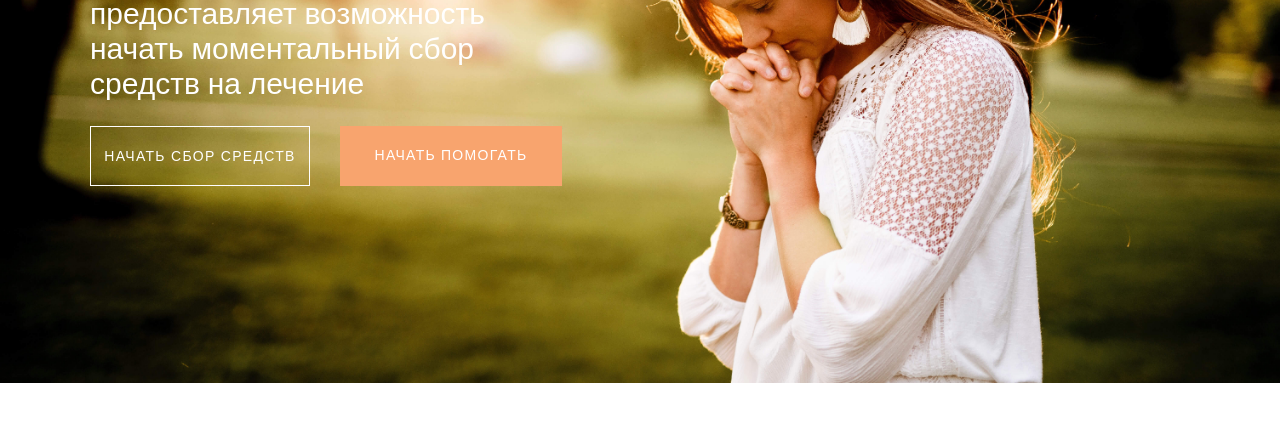
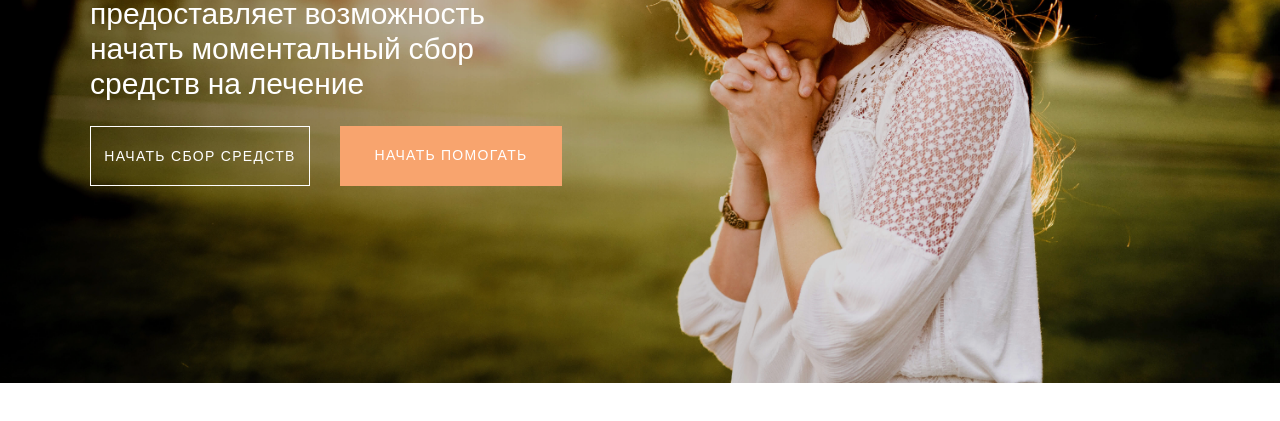
Before and after one commit to errrix/LifePulse, a website built with webpack: page src/template/homepage/index.html in a window 1280 px wide. Shown: the part 251-672 px from the top of the page. Built offline with nearby package versions, Linux system fonts and the light colour scheme.

Commit message:
fix shadow

```diff
--- a/src/js/index.js
+++ b/src/js/index.js
@@ -1,10 +1,11 @@
 import '../scss/all.scss';
 import $ from "jquery";
-import slick from "slick-carousel"
+import slick from "slick-carousel";
 
 $(".img-slider").slick({
     autoplay: true,
-    autoplaySpeed: 4000
+    autoplaySpeed: 4000,
+    arrow: false
 });
 
 $(".header-search").on("click", function () {
@@ -31,28 +32,3 @@ $(".search-block .btn-close").on("click", function () {
             $(".search-block.hide").css({'animation': 'search-hide .6s'});
         }, 300)
 });
-
-// Change header-bg
-// $(function() {
-//     setTimeout(function() {
-//         $('header').css({'background-image':'linear-gradient(to left, rgba(0, 0, 0, 0) 0%, rgba(0, 0, 0, 0.4) 100%), url(../../../dist/img/header-baner2.jpg)'});
-//     }, 3000);
-//     setTimeout(function() {
-//         $('header').css({'background-image':'linear-gradient(to left, rgba(0, 0, 0, 0) 0%, rgba(0, 0, 0, 0.4) 100%), url(../../../dist/img/header-baner3.jpg)'});
-//     }, 6000);
-//     setTimeout(function() {
-//         $('header').css({'background-image':'linear-gradient(to left, rgba(0, 0, 0, 0) 0%, rgba(0, 0, 0, 0.4) 100%), url(../../../dist/img/header-baner4.jpg)'});
-//     }, 9000);
-//     setTimeout(function() {
-//         $('header').css({'background-image':'linear-gradient(to left, rgba(0, 0, 0, 0) 0%, rgba(0, 0, 0, 0.4) 100%), url(../../../dist/img/header-baner5.jpg)'});
-//     }, 12000);
-//     setTimeout(function() {
-//         $('header').css({'background-image':'linear-gradient(to left, rgba(0, 0, 0, 0) 0%, rgba(0, 0, 0, 0.4) 100%), url(../../../dist/img/header-baner6.jpg)'});
-//     }, 15000);
-//     setTimeout(function() {
-//         $('header').css({'background-image':'linear-gradient(to left, rgba(0, 0, 0, 0) 0%, rgba(0, 0, 0, 0.4) 100%), url(../../../dist/img/header-baner7.jpg)'});
-//     }, 18000);
-//     setTimeout(function() {
-//         $('header').css({'background-image':'linear-gradient(to left, rgba(0, 0, 0, 0) 0%, rgba(0, 0, 0, 0.4) 100%), url(../../../dist/img/header-baner8.jpg)'});
-//     }, 21000);
-// });
--- a/src/scss/section/_header.scss
+++ b/src/scss/section/_header.scss
@@ -2,19 +2,17 @@ header {
   width: 100%;
   height: 634px;
   //background-image: url("../img/header-baner.jpg");
-  background-image: linear-gradient(to left, rgba(0, 0, 0, 0) 0%, rgba(0, 0, 0, 0.4) 100%)
+  //background-image: linear-gradient(to left, rgba(0, 0, 0, 0) 0%, rgba(0, 0, 0, 0.4) 100%)
   //, url(../img/header-baner.jpg)
    ;
-  background-position-y: center;
-  background-size: cover;
   position: relative;
 
   & > * {
     position: relative;
-    z-index: 2;
+    z-index: 3;
   }
 
-  .img-slider {
+  .img-slider, .header-shadow {
     position: absolute;
     top: 0;
     left: 0;
@@ -23,10 +21,16 @@ header {
     z-index: 1;
 
     img {
+
       height: 634px;
       object-fit: cover;
       width: 100%;
     }
+  }
+
+  .header-shadow {
+    background-image: linear-gradient(to left, rgba(0, 0, 0, 0) 0%, rgba(0, 0, 0, 0.4) 100%);
+    z-index: 2;
   }
 
   & > .fixed-nav {
--- a/src/template/homepage/index.html
+++ b/src/template/homepage/index.html
@@ -67,7 +67,9 @@
         </nav>
     </div>
 
-    <div class="img-slider" data-slick='{"slidesToShow": 1'>
+    <div class="header-shadow"></div>
+
+    <div class="img-slider">
         <img src="../../../dist/img/header-baner2.jpg" alt="">
         <img src="../../../dist/img/header-baner3.jpg" alt="">
         <img src="../../../dist/img/header-baner8.jpg" alt="">
```
Also changed, not shown: dist/css/styles.css, dist/js/index.js, dist/template/homepage/index.html.
